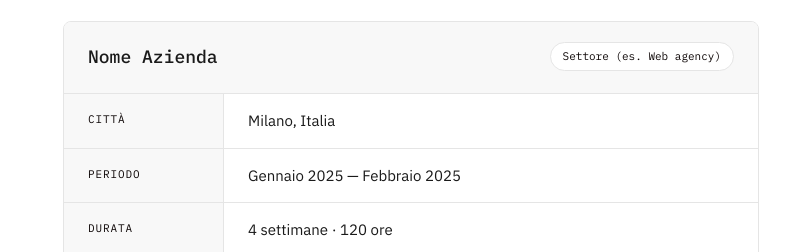
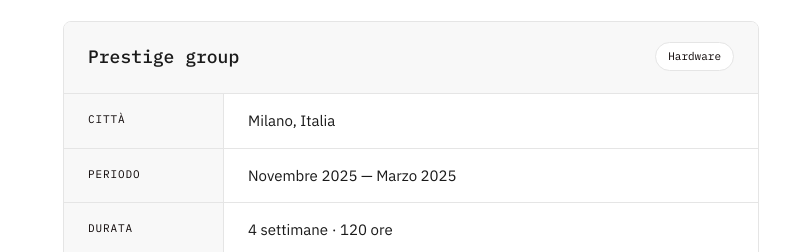
Before and after one commit to federicoImmeLav/template-sito-terze, a plain HTML site: page stage.html in a window 1280 px wide. Shown: the part 484-736 px from the top of the page, without its empty margins (229-1019 px from the left). Drawn offline with Linux system fonts and the light colour scheme.

Commit message:
Update stage.html

```diff
--- a/stage.html
+++ b/stage.html
@@ -54,8 +54,8 @@
 
         <div class="scheda-header">
           <!-- ✏️ MODIFICA: nome azienda e settore -->
-          <h2>Nome Azienda</h2>
-          <span class="settore-badge">Settore (es. Web agency)</span>
+          <h2>Prestige group</h2>
+          <span class="settore-badge">Hardware</span>
         </div>
 
         <div class="scheda-corpo">
@@ -69,7 +69,7 @@
           <div class="scheda-riga">
             <span class="scheda-label">Periodo</span>
             <!-- ✏️ MODIFICA: quando hai fatto lo stage -->
-            <span class="scheda-valore">Gennaio 2025 — Febbraio 2025</span>
+            <span class="scheda-valore">Novembre 2025 — Marzo 2025</span>
           </div>
 
           <div class="scheda-riga">
```
